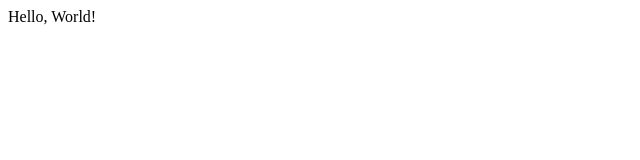
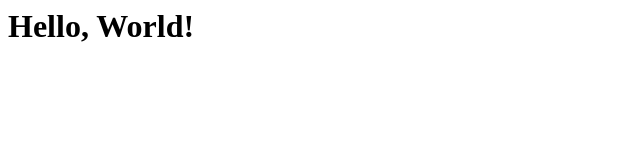
Before and after one commit to SethPace/first-website, a plain HTML site: page index.html in a window 1280 px wide. Shown: the whole page, without its empty margins (0-640 px from the left). Drawn offline with Linux system fonts and the light colour scheme.

Commit message:
Second commit from Github Desktop

```diff
--- a/index.html
+++ b/index.html
@@ -2,6 +2,6 @@
     <head>
     </head>
     <body>
-        Hello, World!
+        <h1>Hello, World!</h1>
     </body>
 </html>
```
